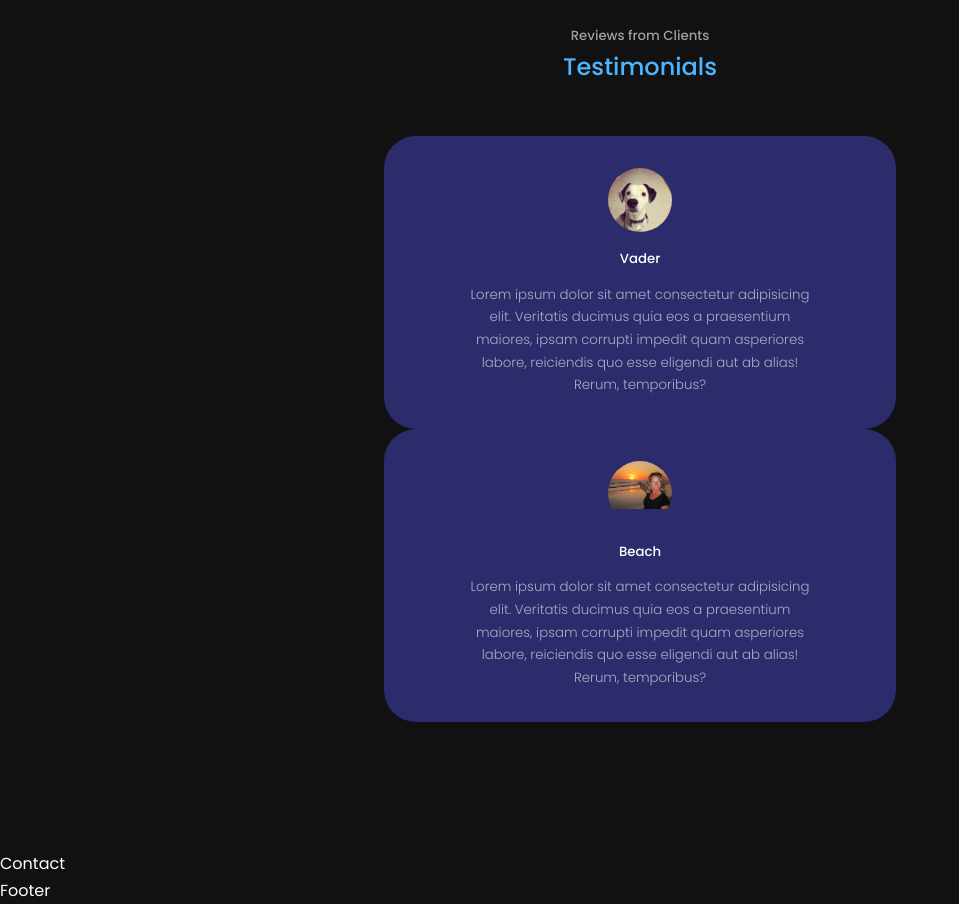
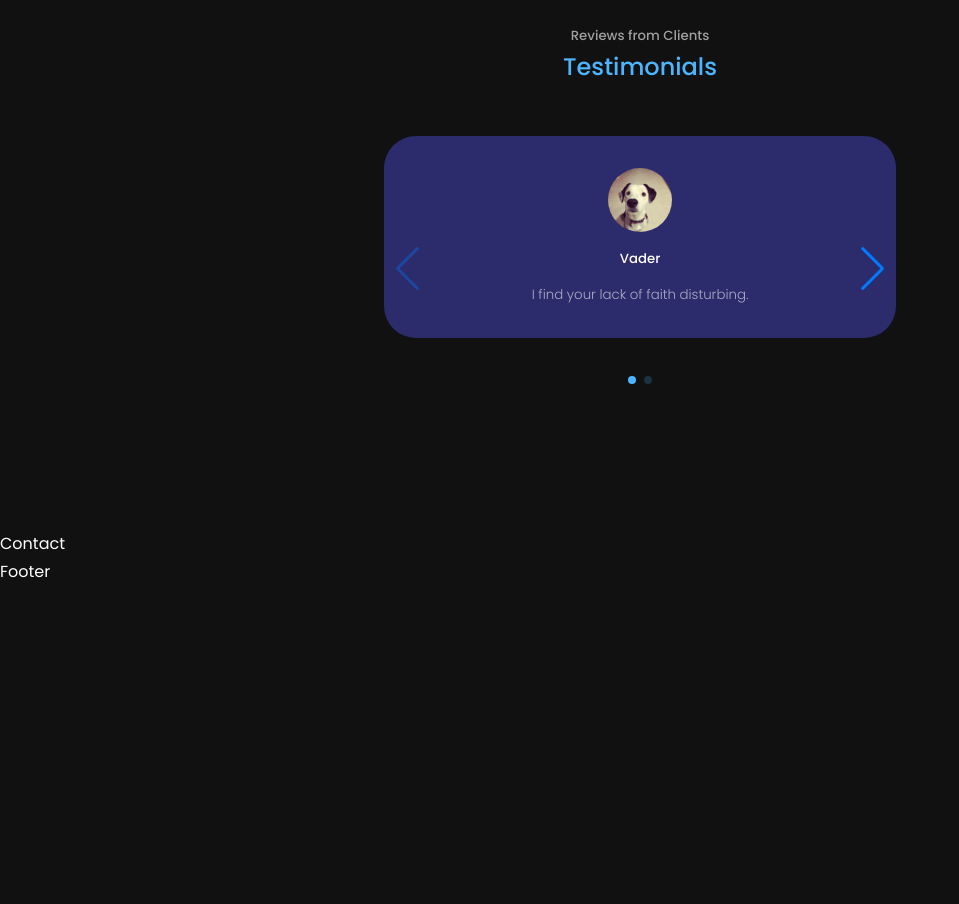
Before and after one commit to denimazzei/portfolio-2022, a React (Create React App) app: page / in a window 1280 px wide. Shown: the part 4680-5584 px from the top of the page, without its empty margins (0-959 px from the left). After the commit the page ends 5265 px from the top, so only its background shows below. Built offline with nearby package versions, Linux system fonts and the light colour scheme.

Commit message:
added swiper component

```diff
--- a/package.json
+++ b/package.json
@@ -10,6 +10,7 @@
     "react-dom": "^17.0.2",
     "react-icons": "^4.3.1",
     "react-scripts": "5.0.0",
+    "swiper": "^8.0.7",
     "web-vitals": "^2.1.4"
   },
   "scripts": {
--- a/src/components/testimonials/Testimonials.jsx
+++ b/src/components/testimonials/Testimonials.jsx
@@ -2,6 +2,31 @@
 import './testimonials.css'
 import CLIENT1 from '../../assets/vader_1.jpeg'
 import CLIENT2 from '../../assets/deni-beach1.jpeg'
+
+// import Swiper core and required modules
+import { Navigation, Pagination } from 'swiper';
+
+import { Swiper, SwiperSlide } from 'swiper/react';
+
+// Import Swiper styles
+import 'swiper/css';
+import 'swiper/css/pagination';
+import 'swiper/css/navigation';
+
+
+const data = [
+    {
+        avatar: CLIENT1,
+        name: "Vader",
+        review: "I find your lack of faith disturbing."
+    },
+    {
+        avatar: CLIENT2,
+        name: "Beach",
+        review: "Let's go!"
+    },
+
+]
 
 const Testimonials = () => {
     return (
@@ -9,27 +34,32 @@
             <h5> Reviews from Clients</h5>
             <h2>Testimonials</h2>
 
-            <div className="container testimonials_container">
-                <article className="testimonial">
-                    <div className='client_avatar'>
-                        <img src={CLIENT1} alt="client"/>
-                    </div>
-                    <h5 className="client_name">Vader</h5>
-                    <small className="client_review">
-                            Lorem ipsum dolor sit amet consectetur adipisicing elit. Veritatis ducimus quia eos a praesentium maiores, ipsam corrupti impedit quam asperiores labore, reiciendis quo esse eligendi aut ab alias! Rerum, temporibus?
-                    </small>
-                </article>
-                <article className="testimonial">
-                    <div className='client_avatar'>
-                        <img src={CLIENT2} alt="client"/>
-                    </div>
-                    <h5 className="client_name">Beach</h5>
-                    <small className="client_review">
-                            Lorem ipsum dolor sit amet consectetur adipisicing elit. Veritatis ducimus quia eos a praesentium maiores, ipsam corrupti impedit quam asperiores labore, reiciendis quo esse eligendi aut ab alias! Rerum, temporibus?
-                    </small>
-                </article>
+            <Swiper className="container testimonials_container"
+            // install Swiper modules
+            modules={[Pagination, Navigation]}
+            spaceBetween={40}
+            slidesPerView={1}
+            navigation
+            pagination={{ clickable: true }}
+            >
+                {
+                    data.map(({avatar, name, review}, index) => {
+                        return(
+                            <SwiperSlide key={index} className="testimonial">
+                            <div className='client_avatar'>
+                                <img src={avatar} alt="client"/>
+                            </div>
+                            <h5 className="client_name">{name}</h5>
+                            <small className="client_review">{review}
+                            </small>
+                            </SwiperSlide>
+                        )
+                    })
+                }
 
-            </div>
+
+
+            </Swiper>
         </section>
     )
 }
--- a/src/components/testimonials/testimonials.css
+++ b/src/components/testimonials/testimonials.css
@@ -1,6 +1,6 @@
 .container.testimonials_container {
     width: 40%;
-
+    padding-bottom: 4rem;
 }
 
 .client_avatar{
@@ -28,6 +28,10 @@
     margin: 0.8rem auto 0;
 }
 
+.swiper-pagination-clickable .swiper-pagination-bullet {
+    background: var(--color-primary);
+}
+
 /* ====== MEDIA QUERIES (MEDIUM DEVICES) =========*/
 
 @media screen and (max-width: 1024px) {
```
Also changed, not shown: 1 other file (tests, documents, lock files or other folders).
